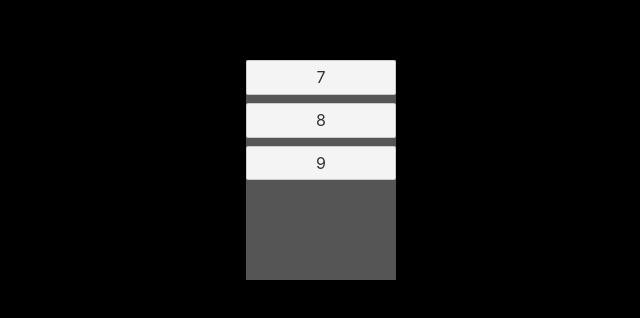
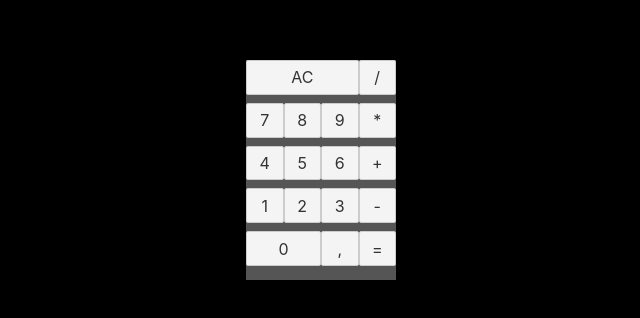
Before and after one commit to vcmenezes/coder-svelte, a Svelte app: page / in a window 1280 px wide. Shown: the part 238-556 px from the top of the page, without its empty margins (319-959 px from the left). Built offline with nearby package versions, Linux system fonts and the light colour scheme.

Commit message:
Componente Botão #02

```diff
--- a/src/components/Botao.svelte
+++ b/src/components/Botao.svelte
@@ -1,13 +1,23 @@
 <script lang="ts">
     export let texto: string;
+    export let triplo: boolean = false;
+    export let duplo: boolean = false;
 </script>
 
-<button class="botao">
+<button class="botao" class:triplo class:duplo>
     {texto}
 </button>
 
 <style>
     .botao {
+        flex-basis: 25%;
+    }
 
+    .triplo {
+        flex-basis: 75%;
+    }
+
+    .duplo {
+        flex-basis: 50%;
     }
 </style>
--- a/src/components/Calculadora.svelte
+++ b/src/components/Calculadora.svelte
@@ -1,11 +1,36 @@
 <script lang="ts">
     import Botao from "./Botao.svelte";
+    import Linha from "./Linha.svelte";
 </script>
 
 <div class="calculadora">
-    <Botao texto="7" />
-    <Botao texto="8" />
-    <Botao texto="9" />
+    <Linha>
+        <Botao texto="AC" triplo />
+        <Botao texto="/" />
+    </Linha>
+    <Linha>
+        <Botao texto="7" />
+        <Botao texto="8" />
+        <Botao texto="9" />
+        <Botao texto="*" />
+    </Linha>
+    <Linha>
+        <Botao texto="4" />
+        <Botao texto="5" />
+        <Botao texto="6" />
+        <Botao texto="+" />
+    </Linha>
+    <Linha>
+        <Botao texto="1" />
+        <Botao texto="2" />
+        <Botao texto="3" />
+        <Botao texto="-" />
+    </Linha>
+    <Linha>
+        <Botao texto="0" duplo />
+        <Botao texto="," />
+        <Botao texto="=" />
+    </Linha>
 </div>
 
 <style>
--- /dev/null
+++ b/src/components/Linha.svelte
@@ -0,0 +1,9 @@
+<div class="linha">
+    <slot />
+</div>
+
+<style>
+    .linha {
+        display: flex;
+    }
+</style>
```
